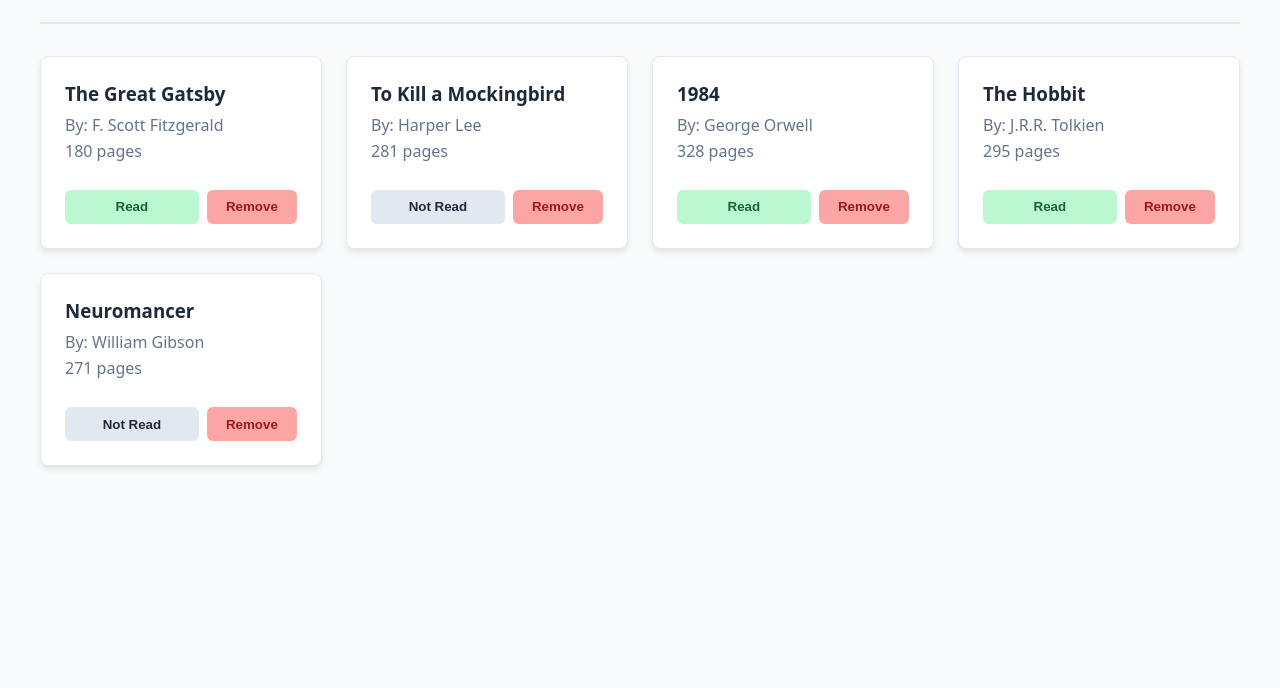
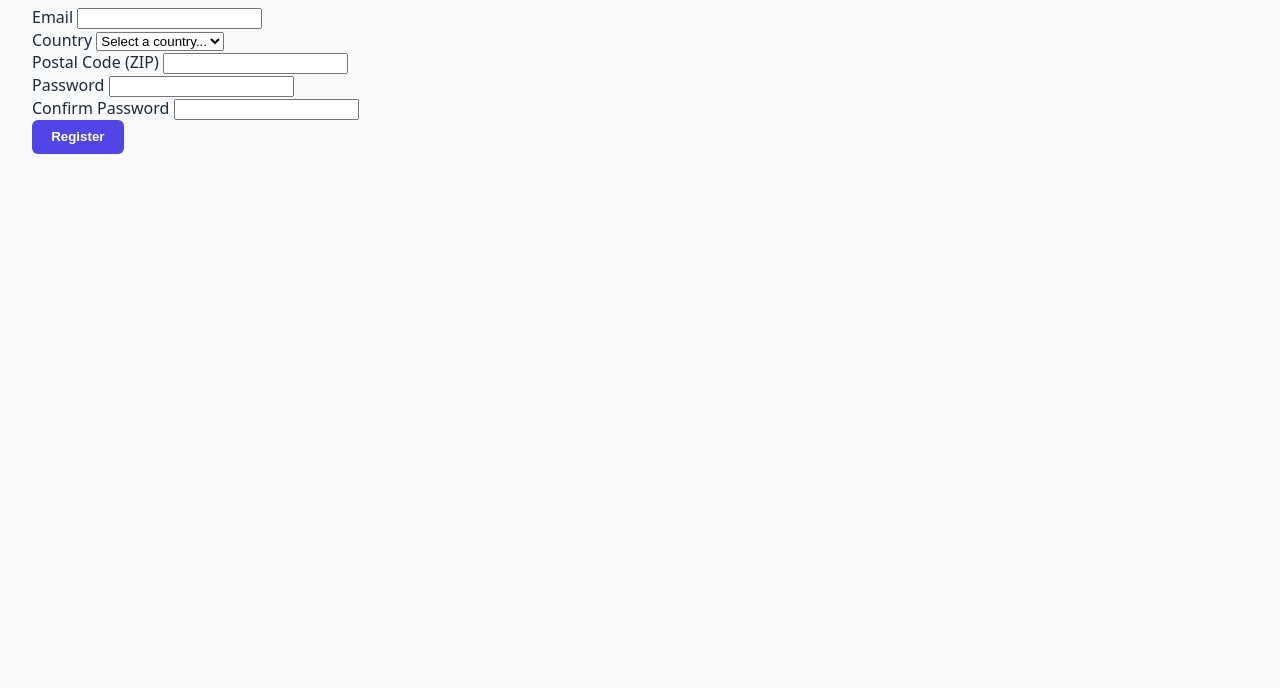
Before and after one commit to Esguardian12/Library-App, a plain HTML site: page index.html in a window 1280 px wide. Shown: the part 112-800 px from the top of the page. Drawn offline with Linux system fonts and the light colour scheme.

Commit message:
I modified the index.html to have the form validation.

```diff
--- a/index.html
+++ b/index.html
@@ -3,50 +3,55 @@
 <head>
   <meta charset="UTF-8">
   <meta name="viewport" content="width=device-width, initial-scale=1.0">
-  <title>My Personal Library</title>
+  <title>Sign Up Form</title>
   <link rel="stylesheet" href="style.css">
   <script src="script.js" defer></script>
 </head>
 <body>
-  <header>
-    <h1>📚 My Library</h1>
-    <button id="new-book-btn">Add New Book</button>
-  </header>
+  <div class="form-container">
+    <h1>Create an Account</h1>
 
-  <main>
-    <div id="library-container" class="library-grid"></div>
-  </main>
+    <!-- novalidate disables default browser tooltips so our custom JS can take over -->
+    <form id="signup-form" novalidate>
 
-  <!-- Native HTML Modal Dialog for Form Submission -->
-  <dialog id="book-dialog">
-    <form id="book-form" method="dialog">
-      <h2>Add a New Book</h2>
-
-      <div class="form-control">
-        <label for="title">Title:</label>
-        <input type="text" id="title" required placeholder="The Hobbit">
+      <div class="input-group">
+        <label for="email">Email</label>
+        <input type="email" id="email" name="email" required>
+        <span class="error-msg" id="email-error"></span>
       </div>
 
-      <div class="form-control">
-        <label for="author">Author:</label>
-        <input type="text" id="author" required placeholder="J.R.R. Tolkien">
+      <div class="input-group">
+        <label for="country">Country</label>
+        <select id="country" name="country" required>
+          <option value="">Select a country...</option>
+          <option value="us">United States</option>
+          <option value="ca">Canada</option>
+          <option value="uk">United Kingdom</option>
+        </select>
+        <span class="error-msg" id="country-error"></span>
       </div>
 
-      <div class="form-control">
-        <label for="pages">Pages:</label>
-        <input type="number" id="pages" required min="1" placeholder="295">
+      <div class="input-group">
+        <label for="zipcode">Postal Code (ZIP)</label>
+        <!-- Regex requires 5 digits -->
+        <input type="text" id="zipcode" name="zipcode" pattern="^[0-9]{5}$" required>
+        <span class="error-msg" id="zip-error"></span>
       </div>
 
-      <div class="form-control checkbox">
-        <label for="read">Have you read it?</label>
-        <input type="checkbox" id="read">
+      <div class="input-group">
+        <label for="password">Password</label>
+        <input type="password" id="password" name="password" minlength="8" required>
+        <span class="error-msg" id="pwd-error"></span>
       </div>
 
-      <div class="form-actions">
-        <button type="button" id="cancel-btn">Cancel</button>
-        <button type="submit" id="submit-btn">Save Book</button>
+      <div class="input-group">
+        <label for="passwordConfirm">Confirm Password</label>
+        <input type="password" id="passwordConfirm" name="passwordConfirm" required>
+        <span class="error-msg" id="pwd-confirm-error"></span>
       </div>
+
+      <button type="submit" id="submit-btn">Register</button>
     </form>
-  </dialog>
+  </div>
 </body>
 </html>
```
